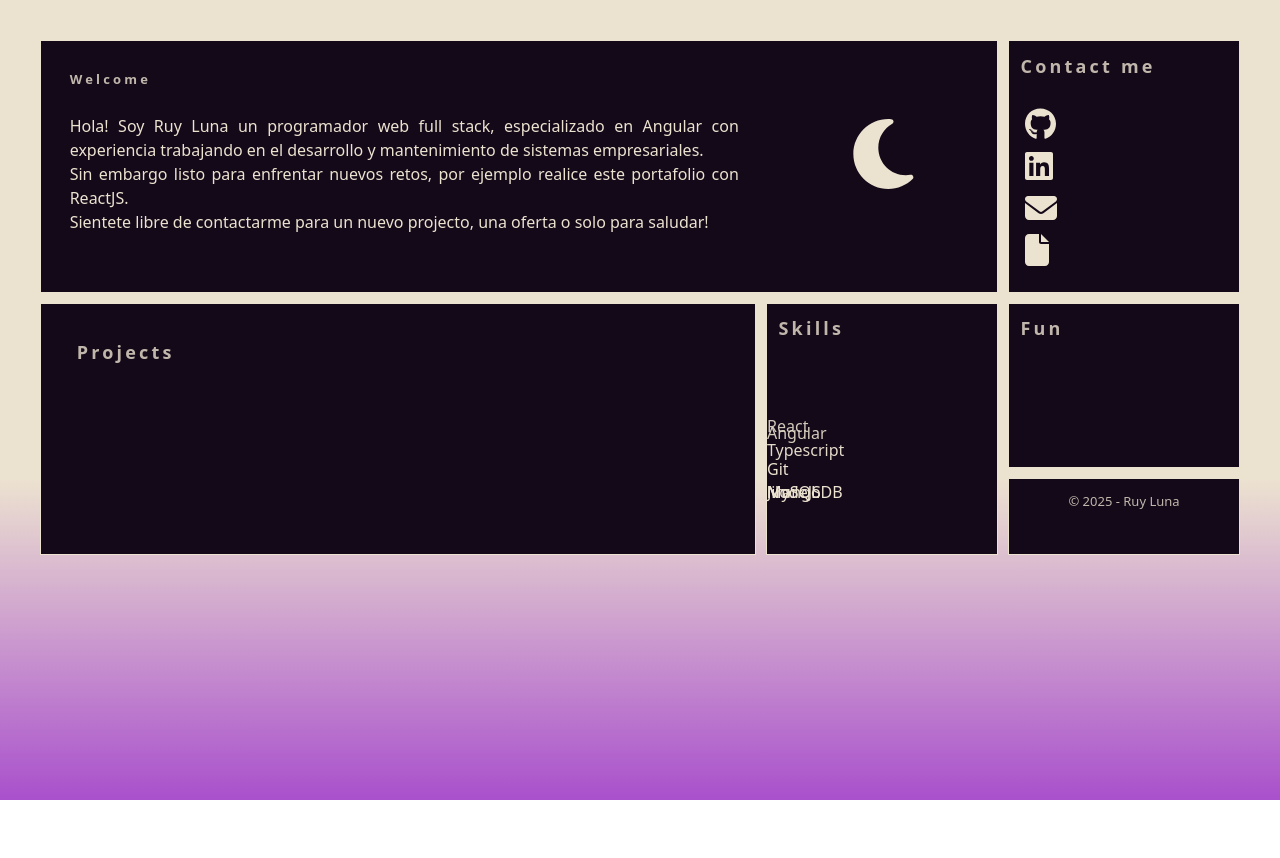
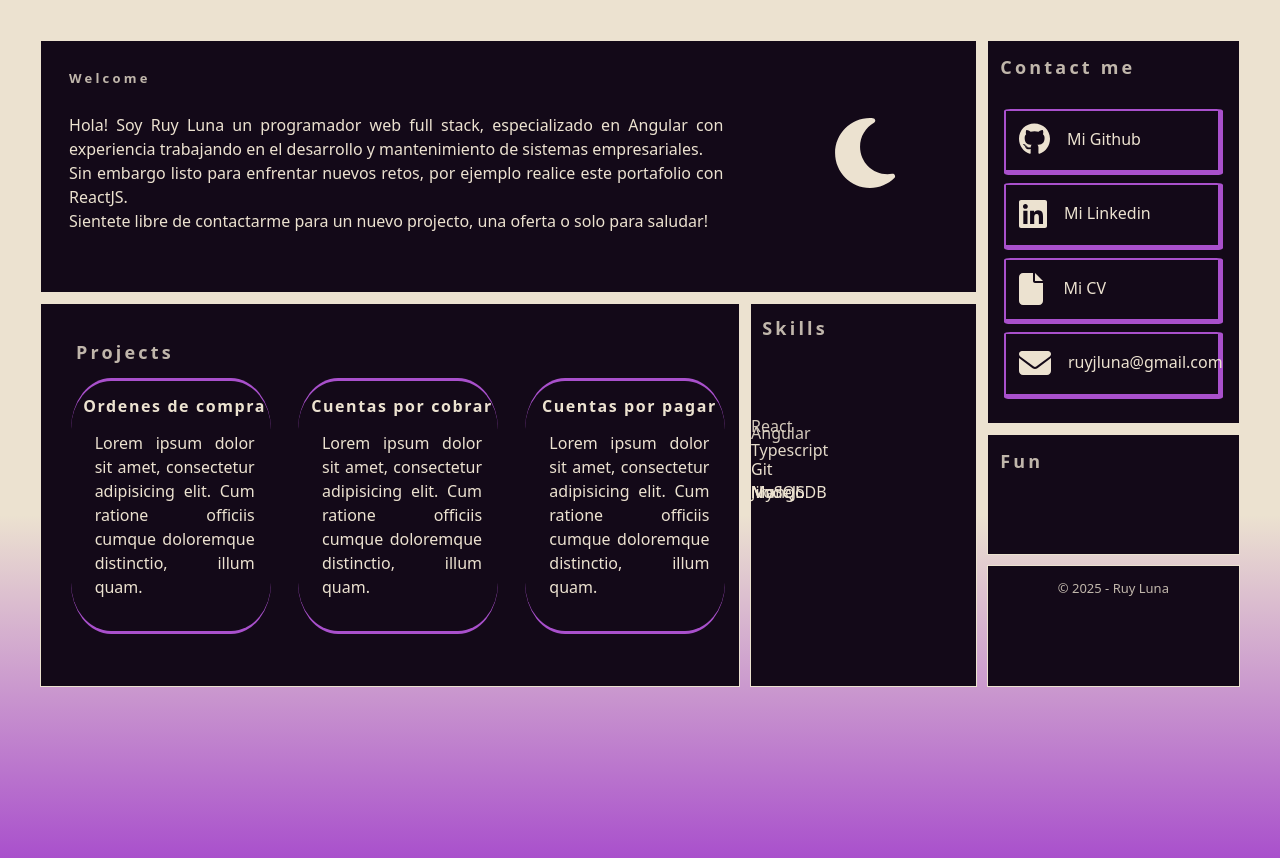
Before and after one commit to RuyLuna/portfolio, a React (Vite) app: page / in a window 1280 px wide. Before the commit the page ends 800 px from the top, so only its background shows below. Built offline with nearby package versions, Linux system fonts and the light colour scheme.

Commit message:
Dynamic list component

```diff
--- a/src/App.css
+++ b/src/App.css
@@ -1,7 +1,7 @@
 .containers {
   display: grid;
   grid-template-columns: repeat(5, 1fr);
-  grid-template-rows: repeat(7, 1fr);
+  grid-template-rows: repeat(6, 1fr);
   grid-gap: 10px;
   justify-content: center;
 
@@ -9,12 +9,12 @@
 }
 
 .mainContainer {
-  grid-row: 1 / 4;
+  grid-row: 1 / 3;
   grid-column: 1 / 5;
 }
 
 .fun {
-  grid-row: 4 / 6;
+  grid-row: 4 / 5;
   grid-column: 5;
 }
 
@@ -24,17 +24,17 @@
 }
 
 .projects {
-  grid-row: 4 / 7;
+  grid-row: 3 / 6;
   grid-column: 1 / 4;
 }
 
 .skills {
-  grid-row: 4 / 7;
+  grid-row: 3 / 6;
   grid-column: 4 / 5;
 }
 
 .footer {
-  grid-row: 6 / 7;
+  grid-row: 5 / 6;
   grid-column: 5;
 }
 
--- a/src/App.jsx
+++ b/src/App.jsx
@@ -3,6 +3,7 @@ import reactLogo from './assets/react.svg'
 import viteLogo from '/vite.svg'
 import Container from './components/Container/Container'
 import IconContainer from './components/IconContainer/IconContainer'
+import DynamicList from './components/DynamicList/DynamicList'
 import './App.css'
 
 // font awesome icons
@@ -14,6 +15,21 @@ import { faGithub, faLinkedin } from '@fortawesome/free-brands-svg-icons'
 
 function App() {
   const [count, setCount] = useState(0)
+
+  const projects = [
+    {
+      header: 'Ordenes de compra',
+      text: 'Lorem ipsum dolor sit amet, consectetur adipisicing elit. Cum ratione officiis cumque doloremque distinctio, illum quam.'
+    },
+    {
+      header: 'Cuentas por cobrar',
+      text: 'Lorem ipsum dolor sit amet, consectetur adipisicing elit. Cum ratione officiis cumque doloremque distinctio, illum quam.'
+    },
+    {
+      header: 'Cuentas por pagar',
+      text: 'Lorem ipsum dolor sit amet, consectetur adipisicing elit. Cum ratione officiis cumque doloremque distinctio, illum quam.'
+    }
+  ]
 
   return (
     <>
@@ -42,17 +58,16 @@ function App() {
               }}/>
             </p>
           </div>
-
         </Container>
         <Container title="Projects" gridContainer="projects">
-
+              <DynamicList list={projects}/>
         </Container>
         <Container title="Contact me" gridContainer="links">
               <div className='IconContainerList'>
-                <IconContainer icon={faGithub} faClasses='fa-2x'/>
-                <IconContainer icon={faLinkedin} faClasses='fa-2x'/>
-                <IconContainer icon={faEnvelope} faClasses='fa-2x'/>
-                <IconContainer icon={faFile} faClasses='fa-2x'/>
+                <IconContainer icon={faGithub} text="Mi Github" faClasses='fa-2x'/>
+                <IconContainer icon={faLinkedin} text="Mi Linkedin" faClasses='fa-2x'/>
+                <IconContainer icon={faFile} text="Mi CV" faClasses='fa-2x'/>
+                <IconContainer icon={faEnvelope} text="ruyjluna@gmail.com" faClasses='fa-2x'/>
               </div>
         </Container>
         <Container title="Fun" gridContainer="fun">
--- /dev/null
+++ b/src/components/DynamicList/DynamicList.css
@@ -0,0 +1,33 @@
+.DynamicList {
+    display: flex;
+    flex-wrap: nowrap;
+    padding-left: 1rem;
+}
+
+.DynamicList-Item {
+    border-top: solid rgba(169, 80, 204, 1);
+    border-bottom: solid rgba(169, 80, 204, 1);
+    border-radius: 20%;
+
+    margin-left: 2%;
+    margin-right: 2%;
+    padding-left: .5rem;
+}
+
+.DynamicList-Item h2 {
+    letter-spacing: 0.1rem;
+    font-size:medium;
+    place-self: center;
+}
+
+.DynamicList-Item p {
+    font-display: justify;
+    font-size:medium;
+
+    padding-bottom: 2rem;
+    padding-inline: 1rem;
+    margin: 0 !important;
+
+}
+
+/* transform: translateY(-1.8rem); */
--- /dev/null
+++ b/src/components/DynamicList/DynamicList.jsx
@@ -0,0 +1,14 @@
+import './DynamicList.css'
+
+export default function DynamicList({ list }){
+    return <div className="DynamicList">
+        {list.map((item, key) => {
+            return <div className="DynamicList-Item" key={key}>
+                <h2>{item.header}</h2>
+                <p>
+                    {item.text}
+                </p>
+            </div>
+        })}
+    </div>
+}
--- a/src/components/IconContainer/IconContainer.css
+++ b/src/components/IconContainer/IconContainer.css
@@ -1,7 +1,9 @@
 .IconContainer {
-    border-color: solid rgba(169, 80, 204, 1);
-    border-bottom: 1rem;
-    border-right: 1rem;
+    border-radius: 3%;
+    border-top: solid rgba(169, 80, 204, 1) .18rem;
+    border-left: solid rgba(169, 80, 204, 1) .18rem;
+    border-bottom: solid rgba(169, 80, 204, 1) .35rem;
+    border-right: solid rgba(169, 80, 204, 1) .35rem;
 
-    place-content: center;
+    align-content: center;
 }
--- a/src/components/IconContainer/IconContainer.jsx
+++ b/src/components/IconContainer/IconContainer.jsx
@@ -1,7 +1,20 @@
 import { FontAwesomeIcon  } from '@fortawesome/react-fontawesome';
+import './IconContainer.css';
 
-export default function IconContainer({ icon, faClasses }){
-    return <div className="IconContainer">
-        <FontAwesomeIcon className={faClasses} icon={ icon }/>
+export default function IconContainer({ icon, text, faClasses }){
+    return <div className="IconContainer" style={{
+        display: 'grid',
+        gridTemplateColumns: '1fr 3fr',
+        alignContent: 'center'
+    }}>
+        <div style={{
+            placeContent: 'center',
+            padding: '.8rem'
+        }}>
+            <FontAwesomeIcon className={faClasses} icon={ icon }/>
+        </div>
+        <div>
+            <p>{ text }</p>
+        </div>
     </div>
 }
```
